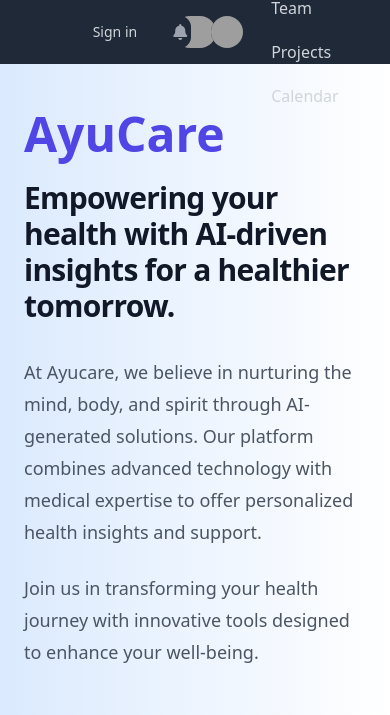
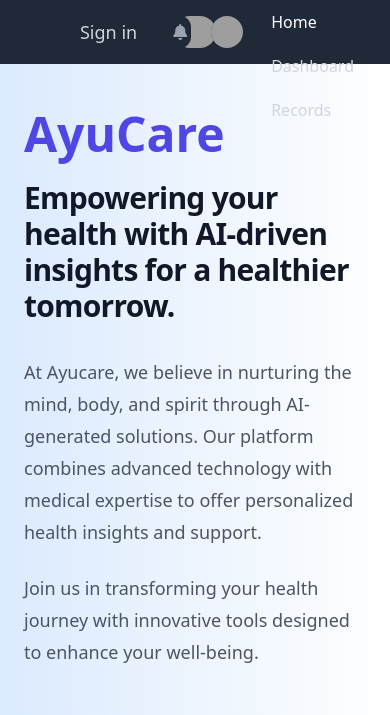
Before and after one commit to AbhayParatpSingh/AyuCare, a Flask app: page / in a window 390 px wide. Shown: the top 715 px of the page. Run offline with Flask 3, Linux system fonts and the light colour scheme; style sheets or scripts are compiled from the project's sources; grey boxes are pictures that could not be loaded.

Commit message:
edited nav bar for mobile view and created route for bp.html

```diff
--- a/app.py
+++ b/app.py
@@ -223,7 +223,14 @@ def records():
 
 @app.route("/bp", methods=['GET','POST'])
 def bp():
-    return render_template('bp.html')
+    if 'user_id' not in session:  # Ensure user is logged in
+        return render_template('signin.html')
+    else:
+     user_id = session['user_id']  # Get the logged-in user's ID
+     user = User.query.get(user_id)
+    return render_template('bp.html',username=user.username)
+
+
 
 
 
--- a/templates/navbar.html
+++ b/templates/navbar.html
@@ -7,14 +7,14 @@
                 </div>
                 <div class="hidden sm:ml-6 sm:block">
                     <div class="flex space-x-4">
-                        <a href="/" class="rounded-md bg-gray-900 px-3 py-2 text-sm font-medium text-white" aria-current="page">Home</a>
-                        <a href="/dashboard" class="rounded-md px-3 py-2 text-sm font-medium text-gray-300 hover:bg-gray-700 hover:text-white">Dashboard</a>
-                        <a href="/records" class="rounded-md px-3 py-2 text-sm font-medium text-gray-300 hover:bg-gray-700 hover:text-white">Records</a>
+                        <a href="/" class="rounded-md  px-3 py-2 text-lg font-large text-white" aria-current="page">Home</a>
+                        <a href="/dashboard" class="rounded-md px-3 py-2 text-lg font-medium text-gray-300 hover:bg-gray-700 hover:text-white">Dashboard</a>
+                        <a href="/records" class="rounded-md px-3 py-2 text-lg font-medium text-gray-300 hover:bg-gray-700 hover:text-white">Records</a>
 
                         <div class="flex items-center">
                             <!-- Other nav links -->
                             <div class="relative inline-block text-left">
-                                <button id="service-button" class="rounded-md px-3 py-2 text-sm font-medium text-gray-300 hover:bg-gray-700 hover:text-white" aria-haspopup="true" aria-expanded="false" onclick="toggleServiceDropdown()">
+                                <button id="service-button" class="rounded-md px-3 py-2 text-lg font-medium text-gray-300 hover:bg-gray-700 hover:text-white" aria-haspopup="true" aria-expanded="false" onclick="toggleServiceDropdown()">
                                     Services
 
                                 </button>
@@ -27,7 +27,7 @@
                                 </div>
                             </div>
                         </div>
-                        <button class="shake bg-white-500 text-white font-bold py-2 px-4 rounded hover:text-red-600">
+                        <button class="shake bg-white-500 text-lg text-white font-bold py-2 px-4 rounded hover:text-red-600">
                             New
                           </button>
                     </div>
@@ -35,7 +35,7 @@
             </div>
             <div class="absolute inset-y-0 right-0 flex items-center pr-2 sm:static sm:inset-auto sm:ml-6 sm:pr-0">
                 <!-- Login and Sign Up buttons -->
-                <a href="/signin" class="text-gray-300 hover:bg-gray-700 hover:text-white rounded-md px-3 py-2 text-sm font-medium">Sign in</a>
+                <a href="/signin" class="text-gray-300 hover:bg-gray-700 hover:text-white rounded-md px-3 py-2 text-lg font-medium">Sign in</a>
 
                 <div class="mx-auto max-w-7xl px-2 sm:px-6 lg:px-8">
                   <div class="relative flex h-16 items-center justify-between">
@@ -89,12 +89,12 @@
 
 <!-- Mobile menu, show/hide based on menu state. -->
 <div class="sm:hidden" id="mobile-menu">
-<div class="space-y-1 px-2 pb-3 pt-2">
+<div class="space-y-1 px-2 pb-3 pt-20">
 <!-- Current: "bg-gray-900 text-white", Default: "text-gray-300 hover:bg-gray-700 hover:text-white" -->
-<a href="#" class="block rounded-md bg-gray-900 px-3 py-2 text-base font-medium text-white" aria-current="page">Dashboard</a>
-<a href="#" class="block rounded-md px-3 py-2 text-base font-medium text-gray-300 hover:bg-gray-700 hover:text-white">Team</a>
-<a href="#" class="block rounded-md px-3 py-2 text-base font-medium text-gray-300 hover:bg-gray-700 hover:text-white">Projects</a>
-<a href="#" class="block rounded-md px-3 py-2 text-base font-medium text-gray-300 hover:bg-gray-700 hover:text-white">Calendar</a>
+<a href="/" class="block rounded-md  px-3 py-2 text-base font-medium text-white" aria-current="page">Home</a>
+<a href="/dashboard" class="block rounded-md px-3 py-2 text-base font-medium text-gray-300 hover:bg-gray-700 hover:text-white">Dashboard</a>
+<a href="/records" class="block rounded-md px-3 py-2 text-base font-medium text-gray-300 hover:bg-gray-700 hover:text-white">Records</a>
+
 </div>
 </div>
 </nav>
```
Also changed, not shown: templates/navbar_home.html (+4 -5 lines).
